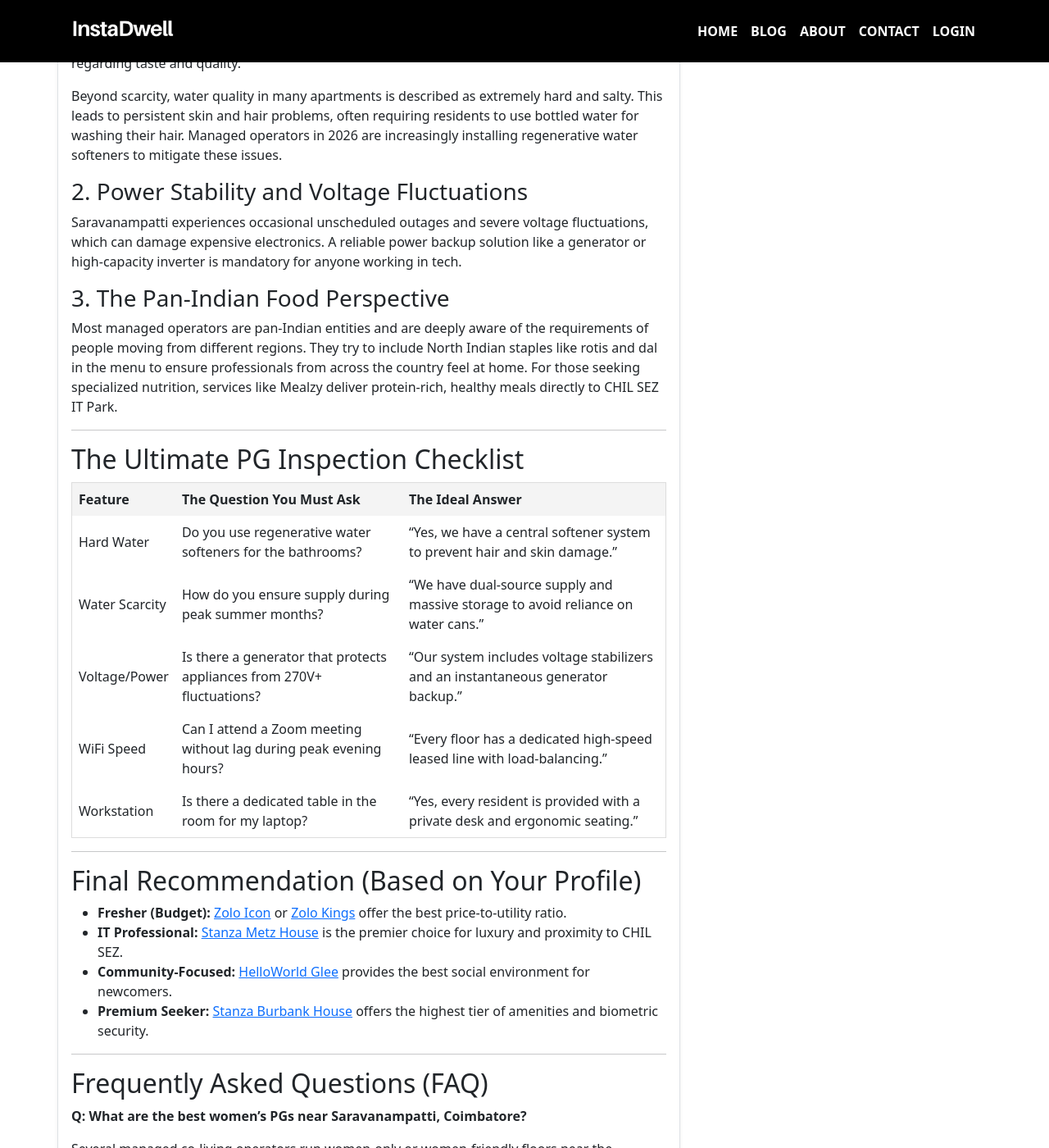
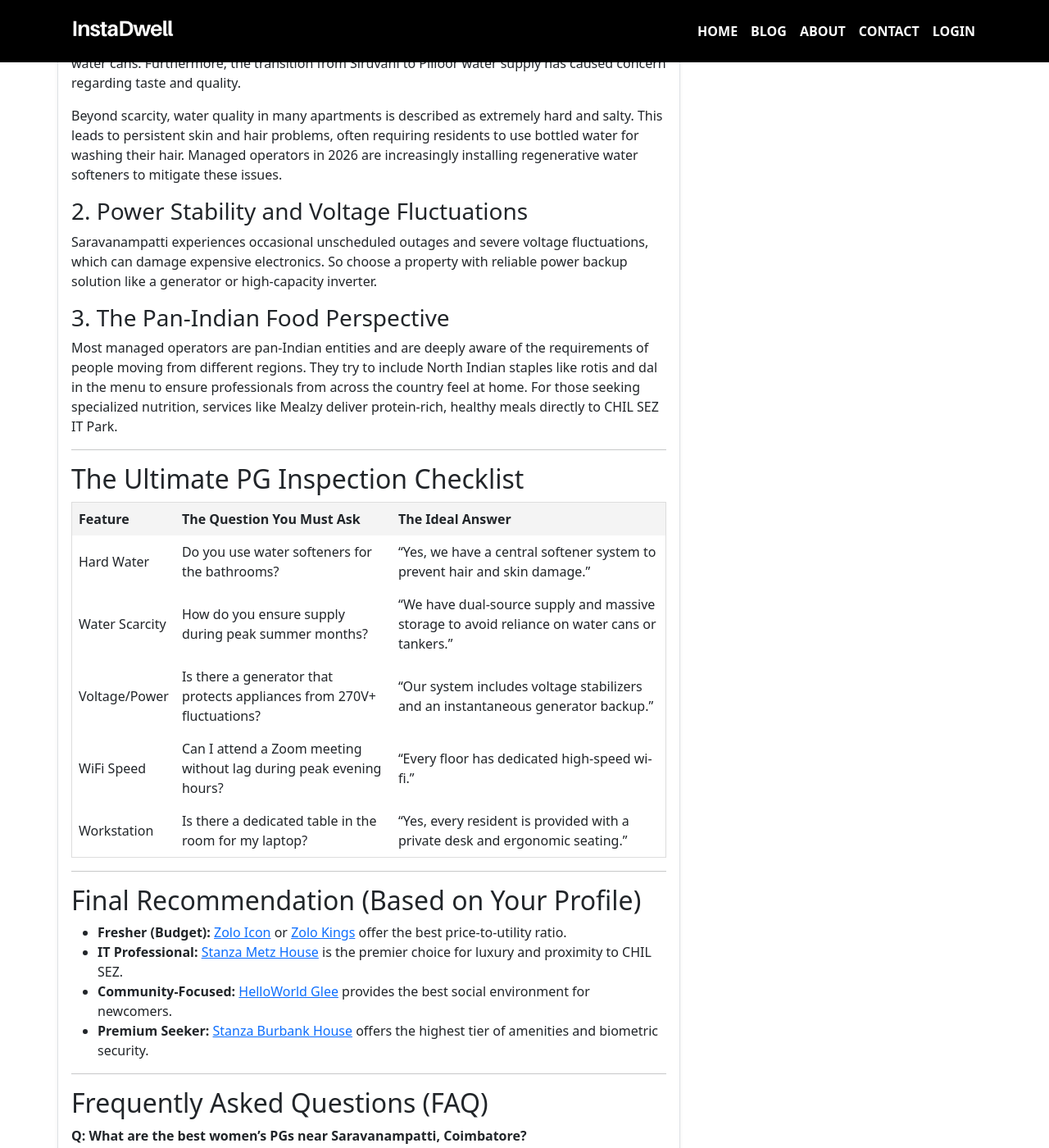
Before and after one commit to instadw/instadwell-blog, a Jekyll site: the page built from _posts/2026-4-16-pg-in-saravanampatti-coimbatore-2026-top-10-coliving-pgs.md, in a window 1280 px wide and 1400 px high, scrolled down 2440 px. Shown: the whole window at 82% size. Built offline with Jekyll 4.4.1, drawn with Linux system fonts in a browser that asks for light colours; some of the changed text lies outside the part shown.

Commit message:
Update 2026-4-16-pg-in-saravanampatti-coimbatore-2026-top-10-coliving-pgs.md

```diff
--- a/_posts/2026-4-16-pg-in-saravanampatti-coimbatore-2026-top-10-coliving-pgs.md
+++ b/_posts/2026-4-16-pg-in-saravanampatti-coimbatore-2026-top-10-coliving-pgs.md
@@ -49,7 +49,7 @@
 
 **WFH-Ready PGs:** If your office is at CHIL SEZ but you work hybrid, stable WiFi isn't optional. Look for properties with dedicated leased lines, not shared broadband. [Stanza Metz House](https://instadwell.com/properties/2730-metz-house) and [Stanza Burbank House](https://instadwell.com/properties/2726-burbank-house) are the only two in this list that explicitly guarantee load-balanced connections.
 
-**All-Inclusive (With Food):** The dominant format here. Most managed operators near the Athipalayam stretch include 3 meals. The quality gap between operators is real - [Zolo Darshan](https://instadwell.com/properties/2439-zolo-darshan) is specifically rated for menu variety, while some budget options rotate only 2-3 dishes.
+**All-Inclusive (With Food):** The dominant format here. Most managed operators near the Athipalayam stretch include 3 meals. The quality gap between operators is real, some are specifically rated for menu variety, while some budget options rotate only 2-3 dishes. Choose wisely.
 
 **Budget Sharing (Under Rs. 5,000):** [Zolo Icon](https://instadwell.com/properties/2436-zolo-icon) and [Zolo Kings](https://instadwell.com/properties/2441-zolo-kings) are your anchors. Expect 3-4 sharing, functional maintenance, but limited privacy. Fine for freshers; tough for anyone doing late-night calls.
 
@@ -88,7 +88,7 @@
 
 ### 2. Power Stability and Voltage Fluctuations
 
-Saravanampatti experiences occasional unscheduled outages and severe voltage fluctuations, which can damage expensive electronics. A reliable power backup solution like a generator or high-capacity inverter is mandatory for anyone working in tech.
+Saravanampatti experiences occasional unscheduled outages and severe voltage fluctuations, which can damage expensive electronics. So choose a property with reliable power backup solution like a generator or high-capacity inverter.
 
 ### 3. The Pan-Indian Food Perspective
 
@@ -100,10 +100,10 @@
 
 | Feature | The Question You Must Ask | The Ideal Answer |
 | :--- | :--- | :--- |
-| Hard Water | Do you use regenerative water softeners for the bathrooms? | "Yes, we have a central softener system to prevent hair and skin damage." |
-| Water Scarcity | How do you ensure supply during peak summer months? | "We have dual-source supply and massive storage to avoid reliance on water cans." |
+| Hard Water | Do you use water softeners for the bathrooms? | "Yes, we have a central softener system to prevent hair and skin damage." |
+| Water Scarcity | How do you ensure supply during peak summer months? | "We have dual-source supply and massive storage to avoid reliance on water cans or tankers." |
 | Voltage/Power | Is there a generator that protects appliances from 270V+ fluctuations? | "Our system includes voltage stabilizers and an instantaneous generator backup." |
-| WiFi Speed | Can I attend a Zoom meeting without lag during peak evening hours? | "Every floor has a dedicated high-speed leased line with load-balancing." |
+| WiFi Speed | Can I attend a Zoom meeting without lag during peak evening hours? | "Every floor has dedicated high-speed wi-fi." |
 | Workstation | Is there a dedicated table in the room for my laptop? | "Yes, every resident is provided with a private desk and ergonomic seating." |
 
 ---
```
